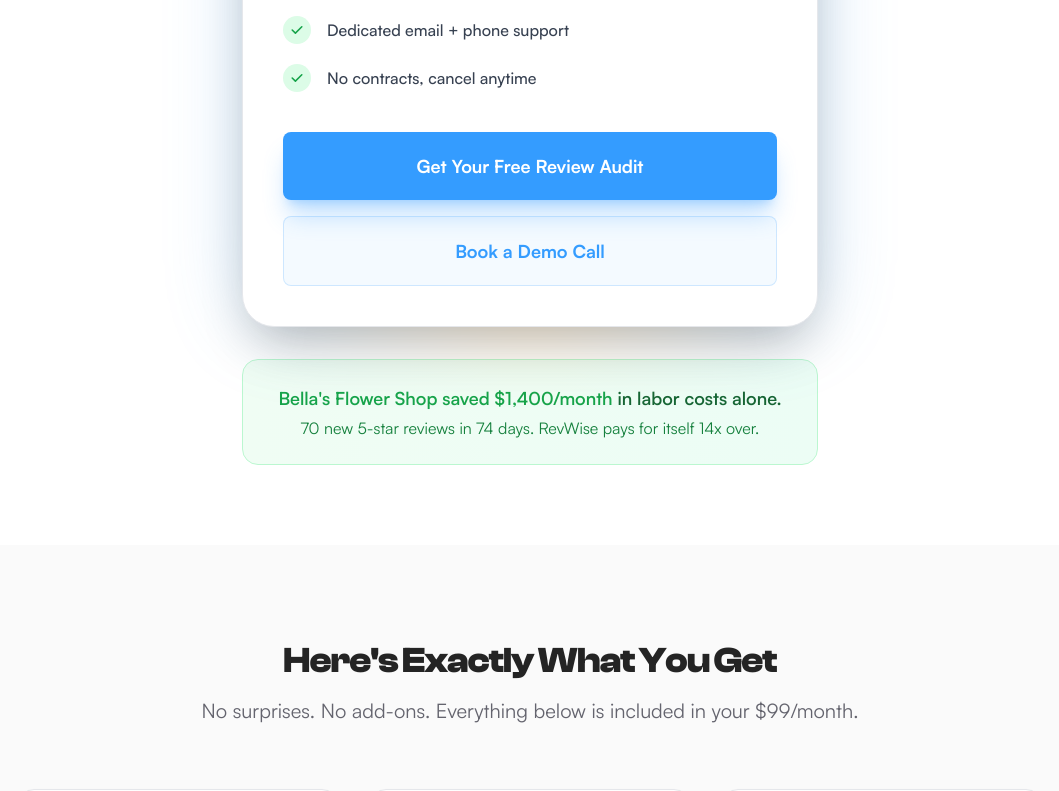
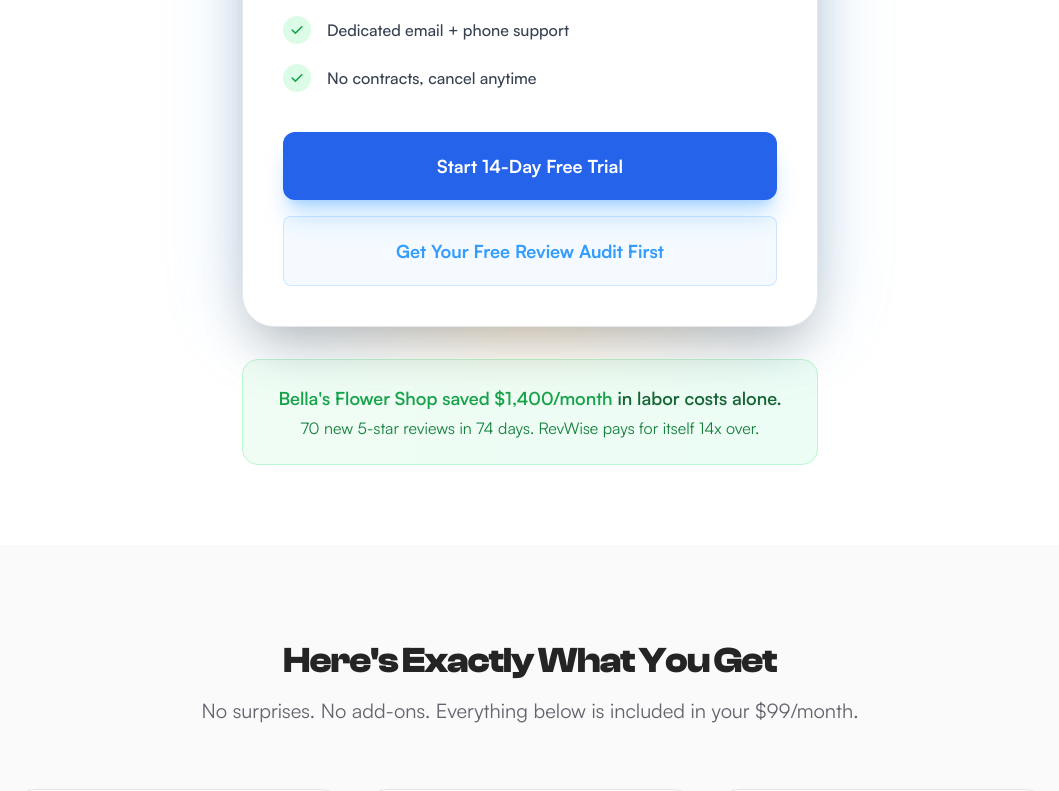
Before and after one commit to sammadura/revwise-website, a Next.js app: page /pricing in a window 1280 px wide. Shown: the part 1040-1831 px from the top of the page, without its empty margins (110-1169 px from the left). Built offline with nearby package versions, Linux system fonts and the light colour scheme.

Commit message:
feat: Stripe checkout with 14-day free trial
- /api/checkout creates Stripe Checkout session with 14-day trial
- /checkout/success thank-you page after signup
- Pricing page CTA buttons now trigger checkout flow
- Uses existing RevWise Monthly product (price_1Se187P9fkdjV1OiXrlOJwH7)

```diff
--- /dev/null
+++ b/app/api/checkout/route.ts
@@ -0,0 +1,44 @@
+import { NextResponse } from 'next/server';
+
+const STRIPE_SECRET_KEY = process.env.STRIPE_SECRET_KEY;
+const PRICE_ID = 'price_1Se187P9fkdjV1OiXrlOJwH7';
+const TRIAL_DAYS = 14;
+
+export async function POST() {
+  if (!STRIPE_SECRET_KEY) {
+    console.error('[CHECKOUT] Missing STRIPE_SECRET_KEY env var');
+    return NextResponse.json({ error: 'Payment system not configured' }, { status: 500 });
+  }
+
+  try {
+    const params = new URLSearchParams();
+    params.append('mode', 'subscription');
+    params.append('success_url', 'https://getrevwise.com/checkout/success');
+    params.append('cancel_url', 'https://getrevwise.com/pricing');
+    params.append('line_items[0][price]', PRICE_ID);
+    params.append('line_items[0][quantity]', '1');
+    params.append('subscription_data[trial_period_days]', String(TRIAL_DAYS));
+    params.append('allow_promotion_codes', 'true');
+
+    const response = await fetch('https://api.stripe.com/v1/checkout/sessions', {
+      method: 'POST',
+      headers: {
+        'Authorization': `Bearer ${STRIPE_SECRET_KEY}`,
+        'Content-Type': 'application/x-www-form-urlencoded',
+      },
+      body: params.toString(),
+    });
+
+    const session = await response.json();
+
+    if (session.error) {
+      console.error('[CHECKOUT] Stripe error:', session.error.message);
+      return NextResponse.json({ error: 'Failed to create checkout session' }, { status: 500 });
+    }
+
+    return NextResponse.json({ url: session.url });
+  } catch (error) {
+    console.error('[CHECKOUT] Error:', error);
+    return NextResponse.json({ error: 'Internal server error' }, { status: 500 });
+  }
+}
--- /dev/null
+++ b/app/checkout/success/page.tsx
@@ -0,0 +1,29 @@
+'use client';
+
+import Link from 'next/link';
+
+export default function CheckoutSuccess() {
+  return (
+    <div className="min-h-screen bg-gray-950 flex items-center justify-center px-4">
+      <div className="max-w-md text-center">
+        <div className="text-6xl mb-6">🎉</div>
+        <h1 className="text-3xl font-bold text-white mb-4">
+          Welcome to RevWise!
+        </h1>
+        <p className="text-gray-400 text-lg mb-2">
+          Your 14-day free trial has started.
+        </p>
+        <p className="text-gray-500 mb-8">
+          We&apos;ll reach out within 24 hours to get your account set up and
+          your first review requests flowing.
+        </p>
+        <Link
+          href="/"
+          className="inline-block bg-blue-600 hover:bg-blue-700 text-white font-semibold px-6 py-3 rounded-lg transition-colors"
+        >
+          Back to Home
+        </Link>
+      </div>
+    </div>
+  );
+}
--- a/app/pricing/page.tsx
+++ b/app/pricing/page.tsx
@@ -175,19 +175,22 @@ export default function PricingPage() {
                   </ul>
 
                   <div className="mt-10 space-y-4">
+                    <button
+                      onClick={async () => {
+                        const res = await fetch('/api/checkout', { method: 'POST' });
+                        const data = await res.json();
+                        if (data.url) window.location.href = data.url;
+                      }}
+                      className="w-full text-lg py-5 font-bold shadow-xl shadow-primary/30 hover:shadow-primary/50 transition-all duration-300 bg-blue-600 hover:bg-blue-700 text-white rounded-xl"
+                    >
+                      Start 14-Day Free Trial
+                    </button>
                     <Button
                       href="/audit"
-                      variant="primary"
-                      className="w-full text-lg py-5 font-bold shadow-xl shadow-primary/30 hover:shadow-primary/50 transition-all duration-300"
-                    >
-                      Get Your Free Review Audit
-                    </Button>
-                    <Button
-                      href="/demo-call"
                       variant="secondary"
                       className="w-full text-lg py-5 font-bold"
                     >
-                      Book a Demo Call
+                      Get Your Free Review Audit First
                     </Button>
                   </div>
                 </div>
@@ -350,13 +353,16 @@ export default function PricingPage() {
               >
                 Get Your Free Review Audit
               </Button>
-              <Button
-                href="/demo-call"
-                variant="secondary"
-                className="border-2 border-white/30 text-white hover:bg-white/10 text-lg px-10 py-5 font-bold"
+              <button
+                onClick={async () => {
+                  const res = await fetch('/api/checkout', { method: 'POST' });
+                  const data = await res.json();
+                  if (data.url) window.location.href = data.url;
+                }}
+                className="border-2 border-white/30 text-white hover:bg-white/10 text-lg px-10 py-5 font-bold rounded-xl"
               >
-                Book a Demo Call
-              </Button>
+                Start 14-Day Free Trial
+              </button>
             </div>
           </ScrollReveal>
         </div>
```
